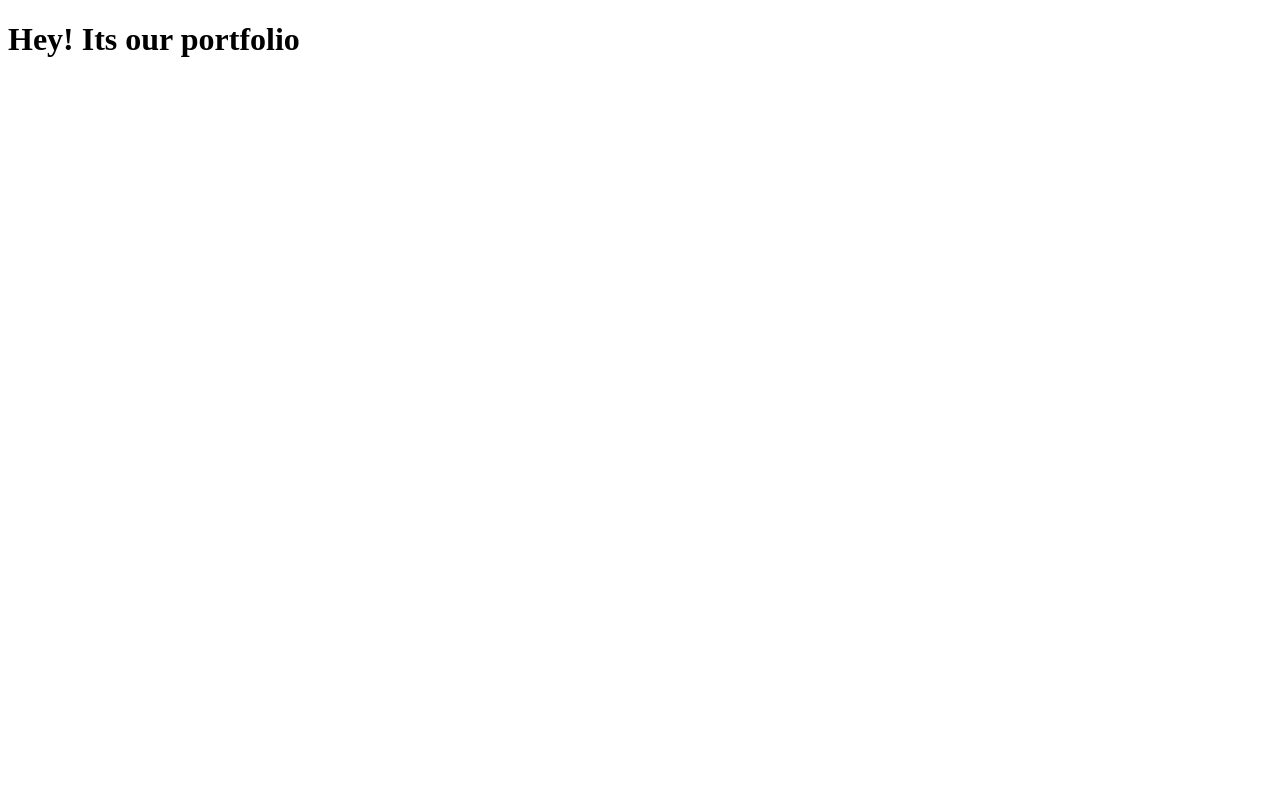
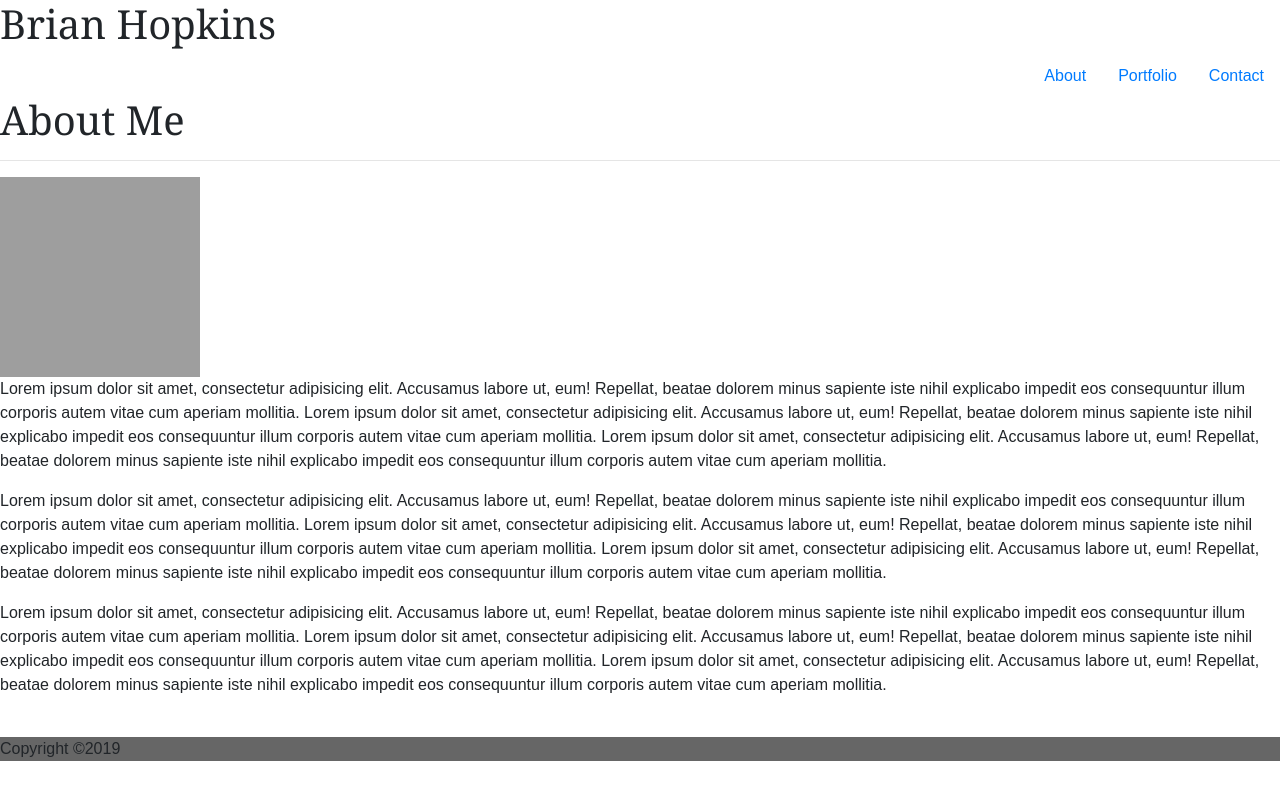
Before and after one commit to barukhashem/Basic-Portfolio, a plain HTML site: page index.html in a window 1280 px wide. Drawn offline with nearby package versions, Linux system fonts and the light colour scheme; grey boxes are pictures that could not be loaded.

Commit message:
fix file structure

```diff
--- /dev/null
+++ b/assets/css/style.css
@@ -0,0 +1,29 @@
+
+* {
+    font-family: 'Arial', 'Helvetica Neue', Helvetica, sans-serif;
+}
+
+header {
+    background-color: #ffffff;
+    border-color: #cccccc;
+}
+
+body {
+    background-color: #ffffff;
+}
+
+h1 {
+    font-family: 'Georgia', Times, Times New Roman, serif;
+}
+
+img {
+    float: left;
+}
+
+p {
+    clear: both;
+}
+
+footer {
+    background-color: #666666;
+}
--- a/index.html
+++ b/index.html
@@ -1,12 +1,97 @@
 <!DOCTYPE html>
-<html lang="en">
+<html lang="en-us">
+
 <head>
     <meta charset="UTF-8">
-    <meta name="viewport" content="width=device-width, initial-scale=1.0">
-    <meta http-equiv="X-UA-Compatible" content="ie=edge">
-    <title>Document</title>
-</head>
+    <title>Recommended Assignment - That Portfolio Though</title>
+
+    <link rel="stylesheet" href="https://stackpath.bootstrapcdn.com/bootstrap/4.2.1/css/bootstrap.min.css" integrity="sha384-GJzZqFGwb1QTTN6wy59ffF1BuGJpLSa9DkKMp0DgiMDm4iYMj70gZWKYbI706tWS"
+        crossorigin="anonymous">
+
+    <link rel="stylesheet" type="text/css" href="assets/css/style.css">
+
+    <head>
+        <style>
+            ul#menu li {
+                display: inline;
+            }
+        </style>
+    </head>
+
 <body>
-    <h1>Hey! Its our portfolio</h1>
-</body>
+
+    <h1>Brian Hopkins</h1>
+
+    <ul class="nav justify-content-end">
+        <li class="nav-item">
+            <a class="nav-link" href="#">About</a>
+        </li>
+        <li class="nav-item">
+            <a class="nav-link" href="#">Portfolio</a>
+        </li>
+        <li class="nav-item">
+            <a class="nav-link" href="#">Contact</a>
+        </li>
+    </ul>
+
+    <body>
+
+        <div>
+
+            <h1>About Me</h1>
+
+            <hr>
+        </div>
+
+        <div>
+            <img src="https://avatars0.githubusercontent.com/u/35471621?s=460&v=4" alt="Brian Hopkins" style="width:200px;height:200px;">
+
+        </div>
+
+        <div>
+             <p>Lorem ipsum dolor sit amet, consectetur adipisicing elit. Accusamus labore ut, eum! Repellat, beatae
+                dolorem
+                minus sapiente iste nihil explicabo impedit eos consequuntur illum corporis autem vitae cum aperiam
+                mollitia. Lorem ipsum dolor sit amet, consectetur adipisicing elit. Accusamus labore ut, eum! Repellat,
+                beatae dolorem
+                minus sapiente iste nihil explicabo impedit eos consequuntur illum corporis autem vitae cum aperiam
+                mollitia. Lorem ipsum dolor sit amet, consectetur adipisicing elit. Accusamus labore ut, eum! Repellat,
+                beatae dolorem
+                minus sapiente iste nihil explicabo impedit eos consequuntur illum corporis autem vitae cum aperiam
+                mollitia.</p>
+
+            <p>Lorem ipsum dolor sit amet, consectetur adipisicing elit. Accusamus labore ut, eum! Repellat, beatae
+                dolorem
+                minus sapiente iste nihil explicabo impedit eos consequuntur illum corporis autem vitae cum aperiam
+                mollitia. Lorem ipsum dolor sit amet, consectetur adipisicing elit. Accusamus labore ut, eum! Repellat,
+                beatae dolorem
+                minus sapiente iste nihil explicabo impedit eos consequuntur illum corporis autem vitae cum aperiam
+                mollitia. Lorem ipsum dolor sit amet, consectetur adipisicing elit. Accusamus labore ut, eum! Repellat,
+                beatae dolorem
+                minus sapiente iste nihil explicabo impedit eos consequuntur illum corporis autem vitae cum aperiam
+                mollitia.</p>
+
+            <p>Lorem ipsum dolor sit amet, consectetur adipisicing elit. Accusamus labore ut, eum! Repellat, beatae
+                dolorem
+                minus sapiente iste nihil explicabo impedit eos consequuntur illum corporis autem vitae cum aperiam
+                mollitia. Lorem ipsum dolor sit amet, consectetur adipisicing elit. Accusamus labore ut, eum! Repellat,
+                beatae dolorem
+                minus sapiente iste nihil explicabo impedit eos consequuntur illum corporis autem vitae cum aperiam
+                mollitia. Lorem ipsum dolor sit amet, consectetur adipisicing elit. Accusamus labore ut, eum! Repellat,
+                beatae dolorem
+                minus sapiente iste nihil explicabo impedit eos consequuntur illum corporis autem vitae cum aperiam
+                mollitia.</p>
+
+            <br>
+
+            <div class="clearfix"></div>
+
+        </div>
+
+        <footer>
+            Copyright ©2019
+        </footer>
+
+    </body>
+
 </html>
```
Also changed, not shown: contact.html (added, +71 -0 lines), portfolio.html (added, +63 -0 lines).
